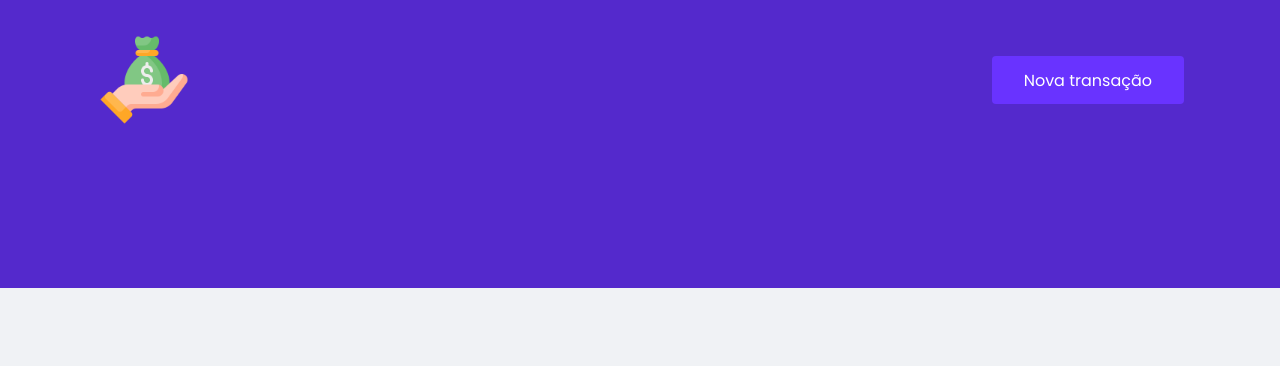
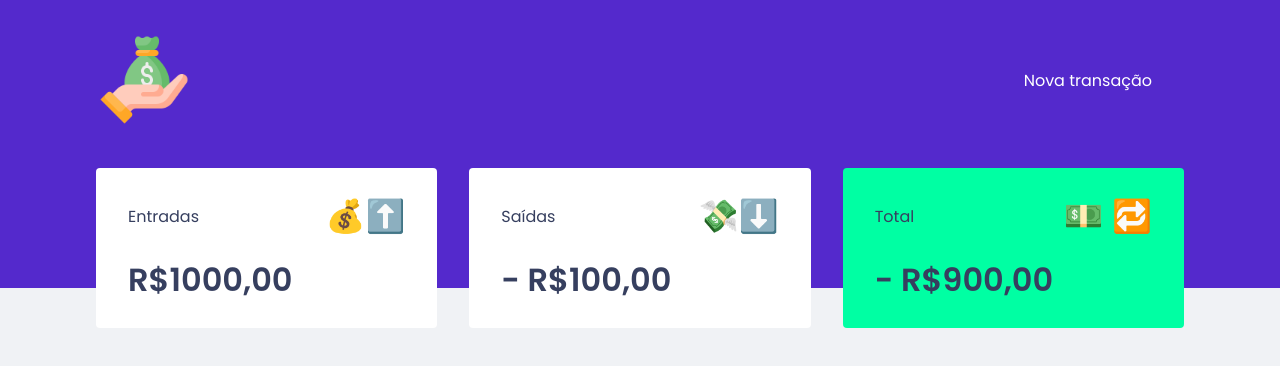
Before and after one commit to jailcomfranssa/React-dtmoney, a React (Create React App) app: page / in a window 1280 px wide. Shown: the top 366 px of the page. Built offline with nearby package versions, Linux system fonts and the light colour scheme.

Commit message:
Componente Summary

```diff
--- a/src/App.tsx
+++ b/src/App.tsx
@@ -1,3 +1,4 @@
+import { Dashboard } from "./components/Dashboard";
 import { Header } from "./components/Header";
 import { GlobalStyle } from "./styles/global";
 
@@ -6,6 +7,7 @@ export function App() {
 
     <>
       <Header />
+      <Dashboard/>
       <GlobalStyle/>
     </>
   );
--- /dev/null
+++ b/src/components/Dashboard/index.tsx
@@ -0,0 +1,11 @@
+import { Summary } from "../Summary";
+import { Container } from "./styles";
+
+export function Dashboard (){
+
+    return(
+        <Container>
+            <Summary/>
+        </Container>
+    )
+}
--- /dev/null
+++ b/src/components/Dashboard/styles.ts
@@ -0,0 +1,9 @@
+import { styled } from "styled-components";
+
+export const Container = styled.main `
+    max-width: 1120px;
+    margin: 0 auto;
+    padding: 2.5rem 1rem;
+
+
+`;
--- /dev/null
+++ b/src/components/Summary/index.tsx
@@ -0,0 +1,31 @@
+import { Container } from "./styles";
+
+export function Summary(){
+    return(
+        <Container>
+            <div>
+                <header>
+                    <p>Entradas</p>
+                    <p className="icon">💰⬆️</p>
+                </header>
+                <strong>R$1000,00</strong>
+            </div>
+
+            <div>
+                <header>
+                    <p>Saídas</p>
+                    <p className="icon">💸⬇️</p>
+                </header>
+                <strong> - R$100,00</strong>
+            </div>
+
+            <div className="cor">
+                <header>
+                    <p>Total</p>
+                    <p className="icon">💵 🔁</p>
+                </header>
+                <strong> - R$900,00</strong>
+            </div>
+        </Container>
+    )
+}
--- /dev/null
+++ b/src/components/Summary/styles.ts
@@ -0,0 +1,40 @@
+import { styled } from "styled-components";
+
+export const Container = styled.div`
+    display: grid;
+    grid-template-columns: repeat(3, 1fr);
+    gap: 2rem;
+    margin-top: -10rem;
+
+    div{
+        background-color: var(--shape);
+        padding: 1.5rem 2rem;
+        border-radius: 0.25rem;
+        color: var(--text-title);
+    }
+
+    header{
+        display: flex;
+        align-items: center;
+        justify-content: space-between;
+    }
+
+    strong{
+        display: block;
+        margin-top: 1rem;
+        font-size: 2rem;
+        line-height: 3rem;
+    }
+
+    .cor{
+        background-color:#00ffa3 !important;
+
+    }
+
+    .icon{
+        font-size: 2rem;
+    }
+
+
+
+`
--- a/src/styles/global.ts
+++ b/src/styles/global.ts
@@ -6,6 +6,7 @@ export const GlobalStyle = createGlobalStyle`
         --background: #f0f2f5;
         --red: #e52e4d;
         --blue: #5429cc;
+        --green: #33cc95
         --blue-light: #6933ff;
         --text-title: #363f5f;
         --text-body: #969cb3;
```
